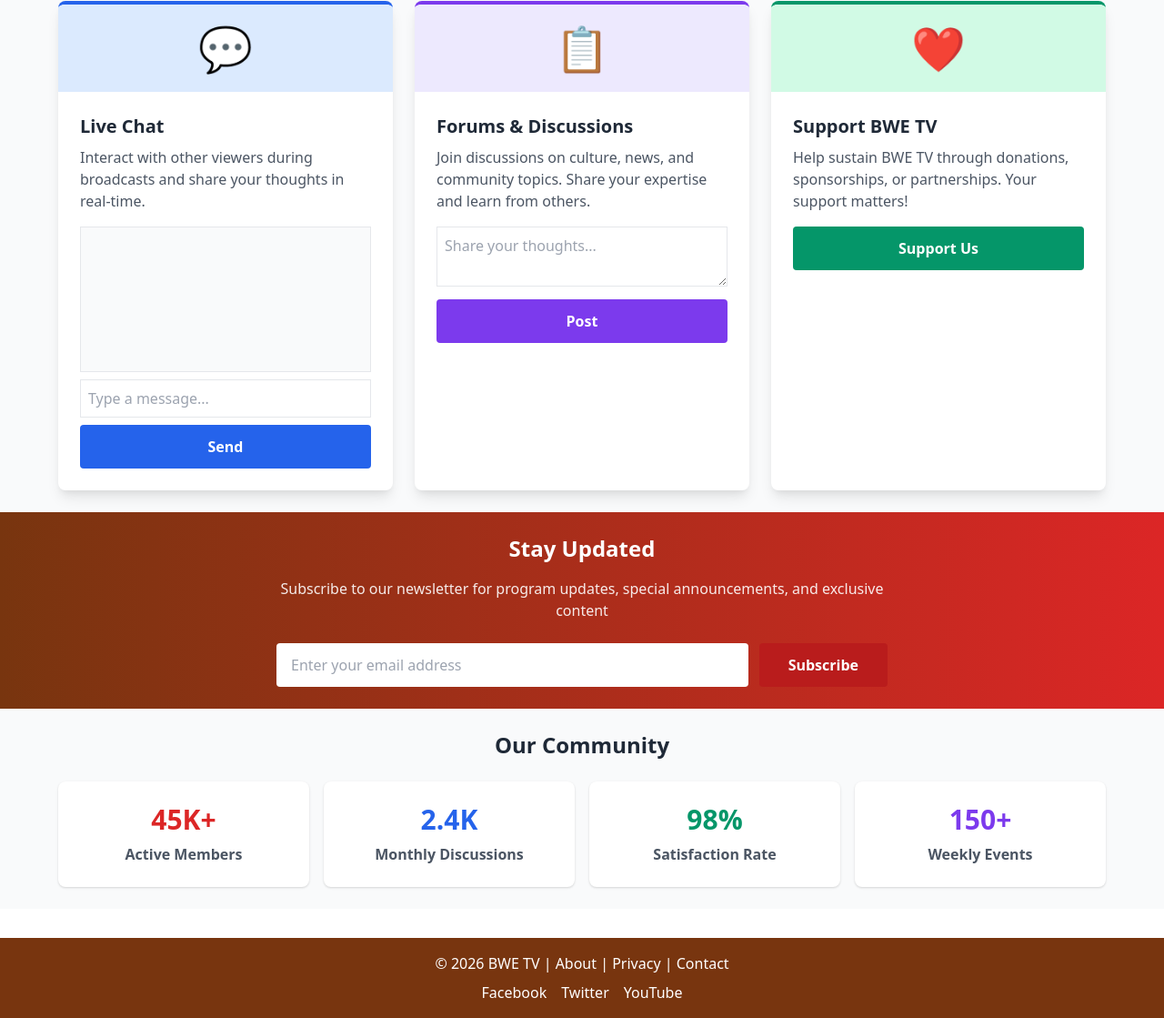
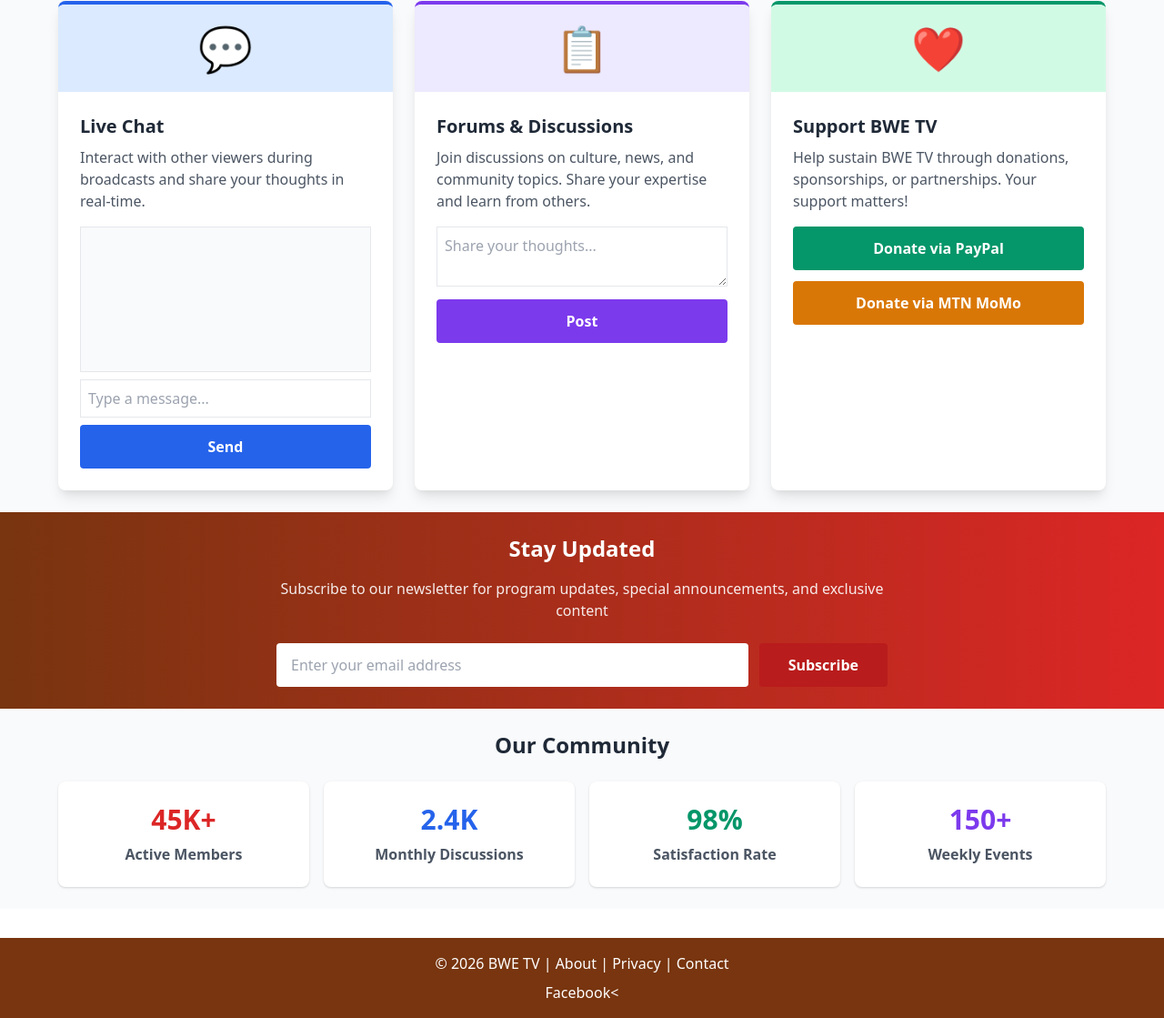
Before and after one commit to davincevisuals-commits/bwetv, a website: page community.html in a window 1280 px wide. Shown: the part 211-1330 px from the top of the page at 91% size. Drawn offline with nearby package versions, Linux system fonts and the light colour scheme.

Commit message:
Update community.html

```diff
--- a/community.html
+++ b/community.html
@@ -77,7 +77,10 @@
         <div class="p-6">
           <h3 class="text-xl font-bold mb-2 text-gray-800">Support BWE TV</h3>
           <p class="text-gray-600 mb-4">Help sustain BWE TV through donations, sponsorships, or partnerships. Your support matters!</p>
-          <button id="donateBtn" class="w-full bg-green-600 text-white px-4 py-3 rounded font-bold hover:bg-green-700 transition">Support Us</button>
+          <div class="space-y-3">
+            <button id="donatePaypalBtn" class="w-full bg-green-600 text-white px-4 py-3 rounded font-bold hover:bg-green-700 transition">Donate via PayPal</button>
+            <button id="donateMtnBtn" class="w-full bg-yellow-600 text-white px-4 py-3 rounded font-bold hover:bg-yellow-700 transition">Donate via MTN MoMo</button>
+          </div>
         </div>
       </div>
 
@@ -114,6 +117,4 @@
     <p>© 2026 BWE TV | <a href="#" class="hover:underline">About</a> | <a href="#" class="hover:underline">Privacy</a> | <a href="#" class="hover:underline">Contact</a></p>
     <div class="flex justify-center space-x-4 mt-2">
       <a href="#" class="hover:text-yellow-200 transition">Facebook</a>
-      <a href="#" class="hover:text-yellow-200 transition">Twitter</a>
-      <a href="#" class="hover:text-yellow-200 transition">YouTube</a>
-      <a href="#" class
+      <
```
